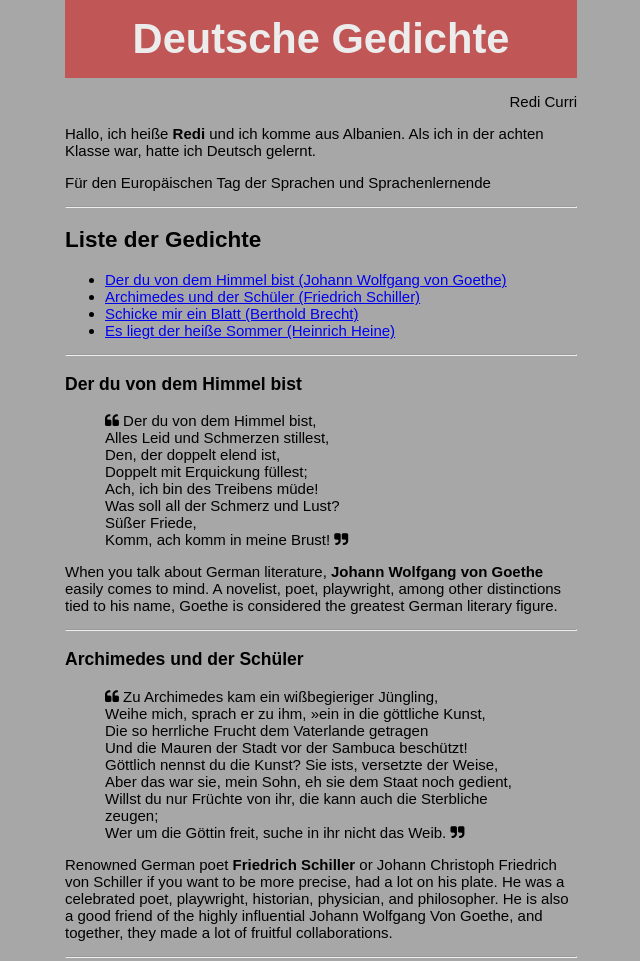
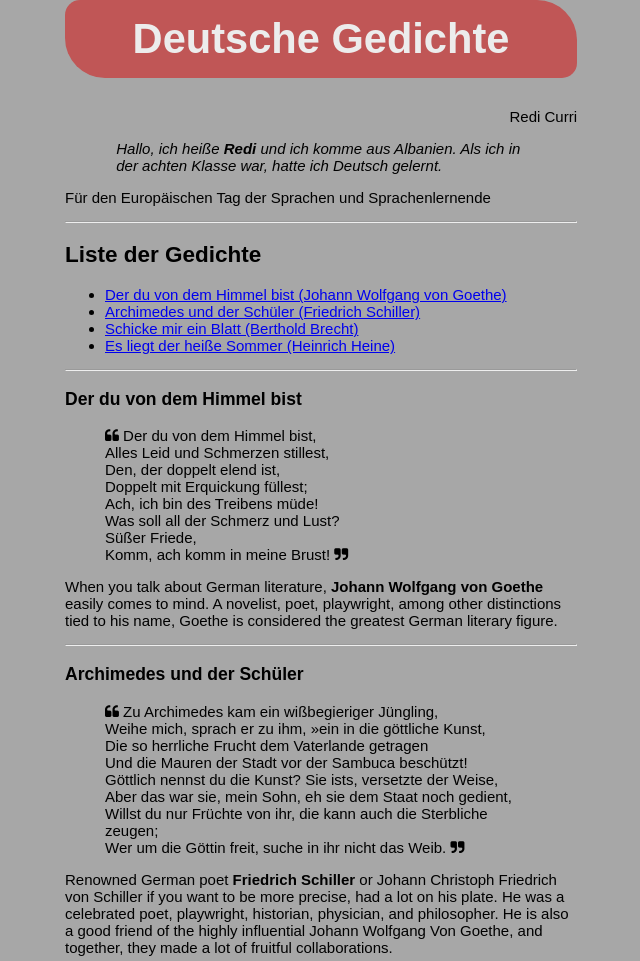
Before and after one commit to 4redi/German-Poems, a website: page index.html in a window 1280 px wide. Shown: the top 961 px of the page, without its empty margins (319-959 px from the left). Drawn offline with nearby package versions, Linux system fonts and the light colour scheme; files that its build step writes are made by us from their sources; a web font is replaced by a local one.

Commit message:
Worked with header

```diff
--- a/src/sass/_header.scss
+++ b/src/sass/_header.scss
@@ -8,4 +8,16 @@ h1 {
 	text-align: center;
 	font-size: 2.6rem;
 	padding: 15px 0;
+	border-radius: 15px 40px;
 }
+
+#intro{
+	margin-top: 30px;
+}
+
+
+#intro>.center{
+    font-style:italic;
+    margin: 0 auto;
+    width:80%;
+}
```
